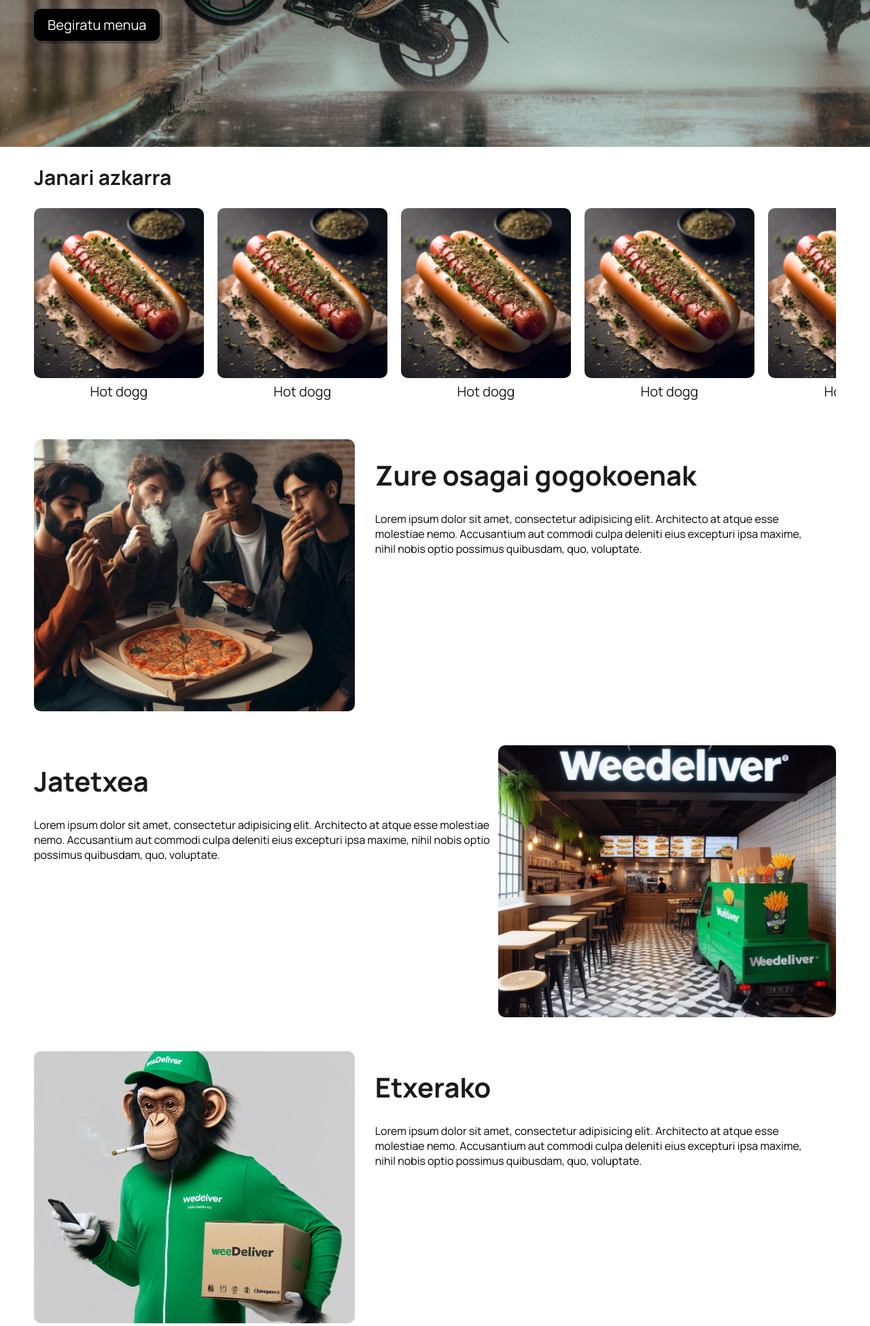
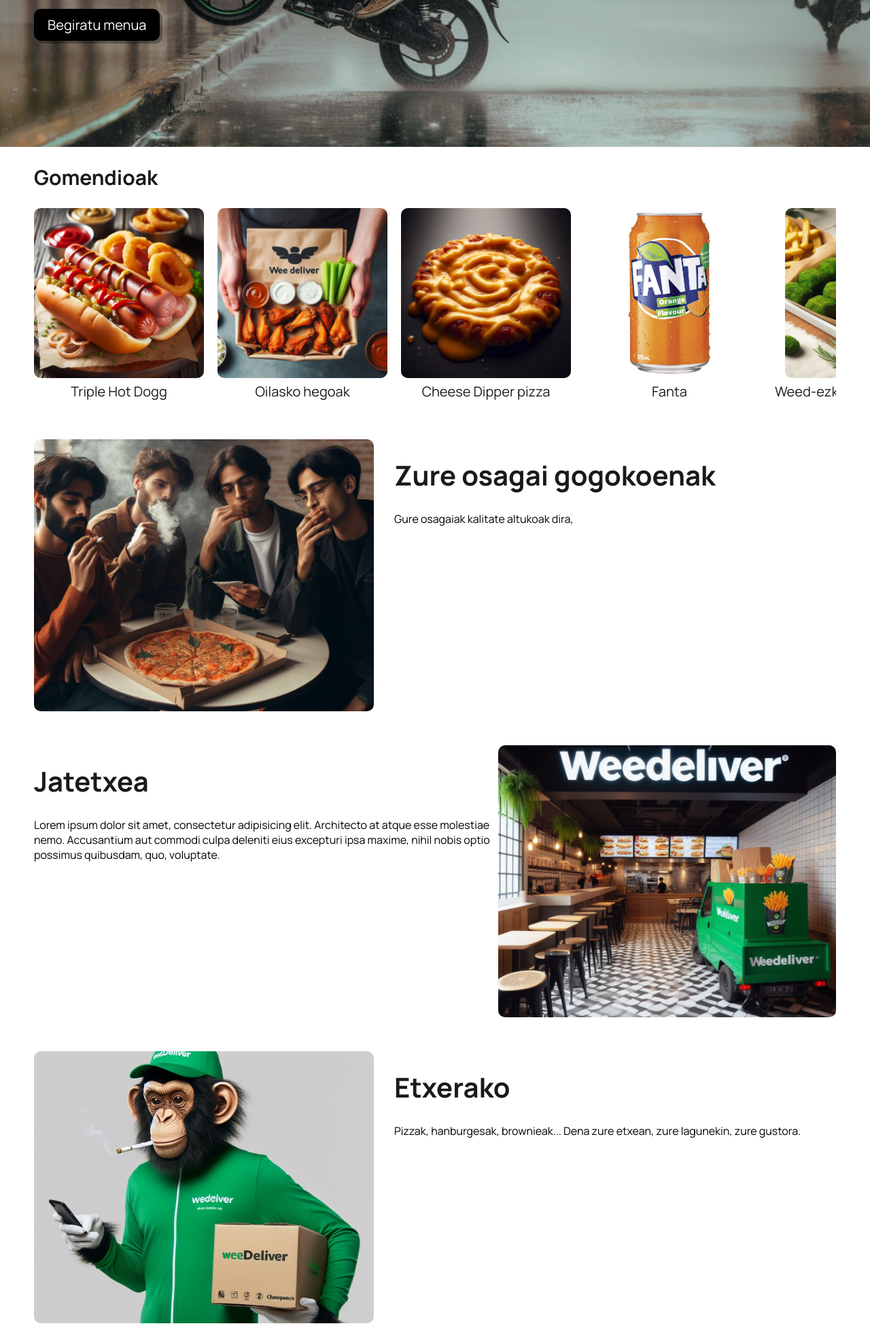
Before and after one commit to weedeliver/web, a Django app: page / in a window 1280 px wide. Shown: the part 484-2434 px from the top of the page at 68% size. Run offline with Django 3.2, Linux system fonts and the light colour scheme; data comes from the database, SQL or seed files in the repository; both versions use the stored data as it was after the commit; data that the repository does not hold is empty.

Commit message:
aldaketak homen

```diff
--- a/weedeliver/web/static/css/home.css
+++ b/weedeliver/web/static/css/home.css
@@ -70,6 +70,10 @@
 }
 
 /*AFTER HERO*/
+#gomendioak h4 {
+    white-space:nowrap;
+}
+
 .homesection {
     display: flex;
     margin: 50px 0;
--- /dev/null
+++ b/weedeliver/web/static/js/home.js
@@ -0,0 +1,26 @@
+$(document).ready(function () {
+    //Gomendatutako platerak
+    $.ajax({
+        url: "/gomendioak",
+        type: 'GET',
+        success: function (data) {
+            let produktuenLista = $("#gomendioak");
+            produktuenLista.empty();
+
+            data.forEach(function (gomendioa) {
+                let imageUrl = gomendioa.image.replace('/web', '');
+                let produktuIzena = gomendioa.name;
+
+                produktuenLista.append(
+                    '<div class="carouselitem">' +
+                    '<img alt="'+ produktuIzena +'" src="' + imageUrl + '">' +
+                    '<h4>' + produktuIzena + '</h4>' +
+                    '</div>'
+                );
+            });
+        },
+        error: function (xhr, status, error) {
+            console.log("Error: " + error);
+        }
+    });
+});
--- a/weedeliver/web/templates/index.html
+++ b/weedeliver/web/templates/index.html
@@ -33,47 +33,17 @@
         </div>
     </div>
     <div class="global">
-        <h3>Janari azkarra</h3>
-        <!-- TODO: hau kendu eta datu basetik hartu -->
-        <div class="carousel">
-            <div class="carouselitem">
-                <img alt="Hot dogg" src="{% static "irudiak/hotdog.jpg" %}">
-                <h4>Hot dogg</h4>
-            </div>
-            <div class="carouselitem">
-                <img alt="Hot dogg" src="{% static "irudiak/hotdog.jpg" %}">
-                <h4>Hot dogg</h4>
-            </div>
-            <div class="carouselitem">
-                <img alt="Hot dogg" src="{% static "irudiak/hotdog.jpg" %}">
-                <h4>Hot dogg</h4>
-            </div>
-            <div class="carouselitem">
-                <img alt="Hot dogg" src="{% static "irudiak/hotdog.jpg" %}">
-                <h4>Hot dogg</h4>
-            </div>
-            <div class="carouselitem">
-                <img alt="Hot dogg" src="{% static "irudiak/hotdog.jpg" %}">
-                <h4>Hot dogg</h4>
-            </div>
-            <div class="carouselitem">
-                <img alt="Hot dogg" src="{% static "irudiak/hotdog.jpg" %}">
-                <h4>Hot dogg</h4>
-            </div>
-            <div class="carouselitem">
-                <img alt="Hot dogg" src="{% static "irudiak/hotdog.jpg" %}">
-                <h4>Hot dogg</h4>
-            </div>
-            <div class="carouselitem">
-                <img alt="Hot dogg" src="{% static "irudiak/hotdog.jpg" %}">
-                <h4>Hot dogg</h4>
-            </div>
+        <h3>Gomendioak</h3>
+        <div class="carousel" id="gomendioak">
+
         </div>
         <div class="homesection">
             <img src="{% static "irudiak/webimg/lagunak.jpg" %}" alt="Lagun batzuk blunt bat erretzen pizza jaten duten bitartean">
             <div class="rightsection">
                 <h2>Zure osagai gogokoenak</h2>
-                <p>Lorem ipsum dolor sit amet, consectetur adipisicing elit. Architecto at atque esse molestiae nemo. Accusantium aut commodi culpa deleniti eius excepturi ipsa maxime, nihil nobis optio possimus quibusdam, quo, voluptate.</p>
+                <p>
+                    Gure osagaiak kalitate altukoak dira,
+                </p>
             </div>
         </div>
         <div class="homesection">
@@ -87,7 +57,9 @@
             <img src="{% static "irudiak/webimg/etxerako.png" %}" alt="Tximino bat janaria entregatzen">
             <div class="rightsection">
                 <h2>Etxerako</h2>
-                <p>Lorem ipsum dolor sit amet, consectetur adipisicing elit. Architecto at atque esse molestiae nemo. Accusantium aut commodi culpa deleniti eius excepturi ipsa maxime, nihil nobis optio possimus quibusdam, quo, voluptate.</p>
+                <p>
+                    Pizzak, hanburgesak, brownieak... Dena zure etxean, zure lagunekin, zure gustora.
+                </p>
             </div>
         </div>
         <div class="goseaduzu">
@@ -97,4 +69,6 @@
     </div>
     {% include "elements/footer.html" %}
 </body>
+<script src="https://cdnjs.cloudflare.com/ajax/libs/jquery/3.3.1/jquery.min.js"></script>
+<script src="{% static "js/home.js" %}"></script>
 </html>
--- a/weedeliver/web/templates/produktua.html
+++ b/weedeliver/web/templates/produktua.html
@@ -69,7 +69,6 @@
         </div>
     </div>
     <script src="{% static "js/produktua.js" %}">
-
     </script>
     {% include "elements/footer.html" %}
 
--- a/weedeliver/web/urls.py
+++ b/weedeliver/web/urls.py
@@ -22,4 +22,5 @@
     path('kontua/aldatu/gorde/', views.kontua_aldaketak_gorde, name='kontua_aldaketak_gorde'),
     path('harpidetu/', views.plus, name='plus'),
     path('harpidetza/erosi/', views.harpidetu, name='minus'),
+    path('gomendioak/', views.gomendioak, name='gomendioak'),
 ]
--- a/weedeliver/web/views.py
+++ b/weedeliver/web/views.py
@@ -1,8 +1,9 @@
+import random
 from django.contrib.auth import login, logout
 from django.contrib.auth.decorators import login_required
 from django.contrib.auth.forms import AuthenticationForm
 from django.contrib.auth.models import User
-from django.http import HttpResponseRedirect
+from django.http import HttpResponseRedirect, JsonResponse
 from django.shortcuts import render
 from django.urls import reverse
 
@@ -191,3 +192,11 @@
         saskia.saskia_items.add(saskia_item)
 
     return HttpResponseRedirect(reverse('saskia'))
+
+
+def gomendioak(request):
+    gomendioak_produktuak = list(Produktua.objects.all())
+    random_produktuak = random.sample(gomendioak_produktuak,10)
+
+    data = [{"name": gomendioa.izena, "image": gomendioa.img.url} for gomendioa in random_produktuak]
+    return JsonResponse(data, safe=False)
```
Also changed, not shown: weedeliver/db.sqlite3.
